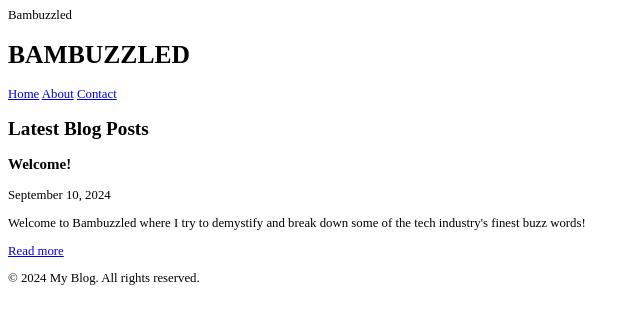
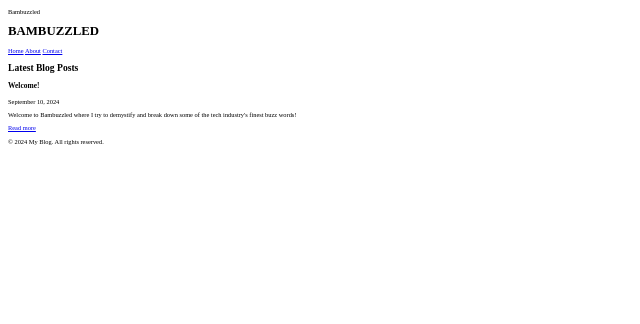
Before and after one commit to cyamas/cyamas.github.io, a plain HTML site: page index.html in a window 1280 px wide. Shown: the whole page, without its empty margins (0-640 px from the left). Drawn offline with Linux system fonts and the light colour scheme.

Commit message:
Keep changing the font-size

```diff
--- a/index.css
+++ b/index.css
@@ -1,5 +1,5 @@
 html {
-	font-size: 1vw;
+	font-size: 0.5vw;
 }
 
 h1 {
```
